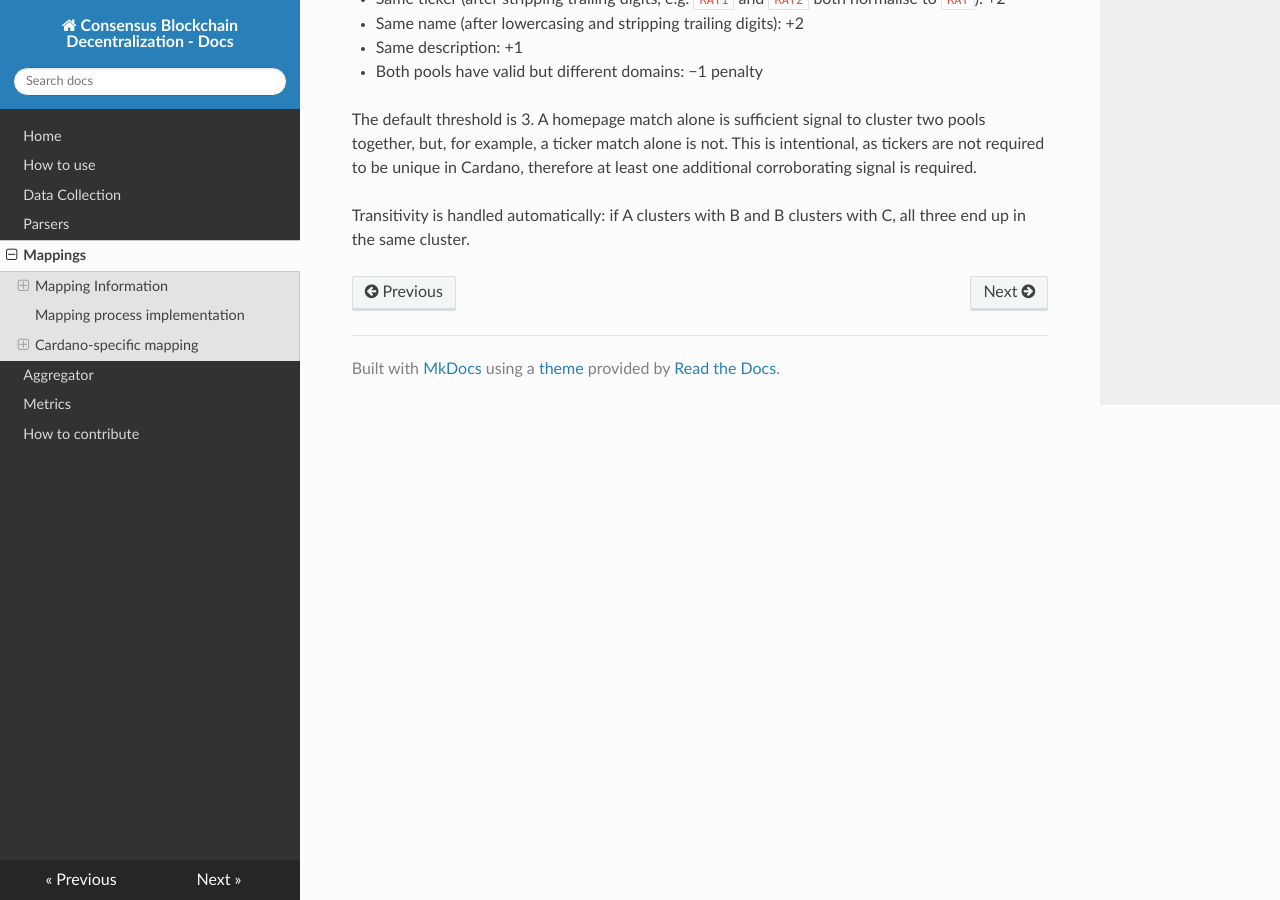
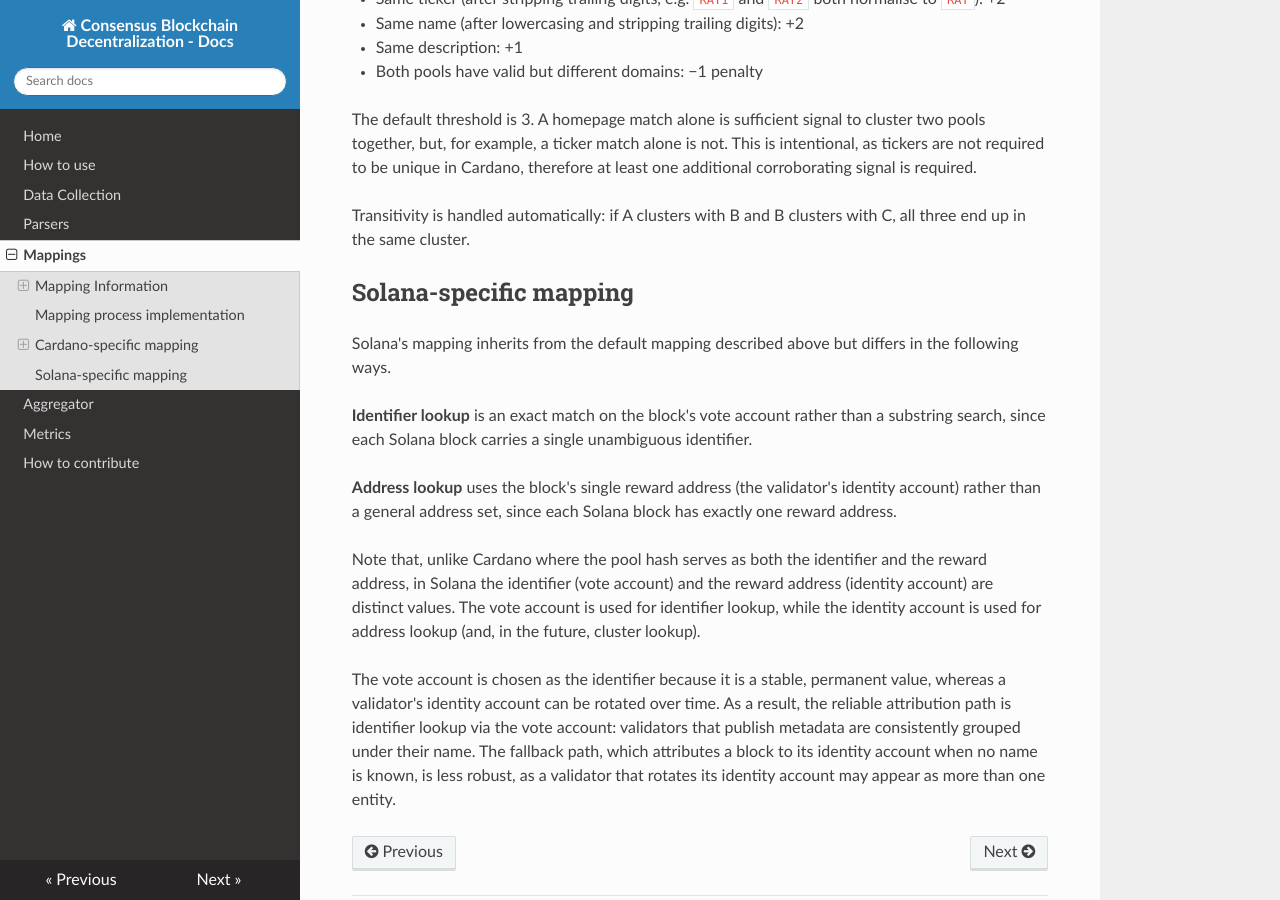
Before and after one commit to Blockchain-Technology-Lab/consensus-decentralization, an MkDocs documentation site: the page built from docs/mappings.md, in a window 1280 px wide and 900 px high, scrolled down 3990 px. Built offline with MkDocs 1.6.1, drawn with Linux system fonts in a browser that asks for light colours; nearby versions of some CDN libraries.

Commit message:
Document Solana support

```diff
--- a/docs/mappings.md
+++ b/docs/mappings.md
@@ -217,3 +217,30 @@ therefore at least one additional corroborating signal is required.
 
 Transitivity is handled automatically: if A clusters with B and B clusters with
 C, all three end up in the same cluster.
+
+## Solana-specific mapping
+
+Solana's mapping inherits from the default mapping described above but differs
+in the following ways.
+
+**Identifier lookup** is an exact match on the block's vote account rather than
+a substring search, since each Solana block carries a single unambiguous
+identifier.
+
+**Address lookup** uses the block's single reward address (the validator's
+identity account) rather than a general address set, since each Solana block
+has exactly one reward address.
+
+Note that, unlike Cardano where the pool hash serves as both the identifier and
+the reward address, in Solana the identifier (vote account) and the reward
+address (identity account) are distinct values. The vote account is used for
+identifier lookup, while the identity account is used for address lookup (and,
+in the future, cluster lookup).
+
+The vote account is chosen as the identifier because it is a stable, permanent
+value, whereas a validator's identity account can be rotated over time. As a
+result, the reliable attribution path is identifier lookup via the vote account:
+validators that publish metadata are consistently grouped under their name. The
+fallback path, which attributes a block to its identity account when no name is
+known, is less robust, as a validator that rotates its identity account may
+appear as more than one entity.
```
Also changed, not shown: README.md (+1 -0 lines), docs/data.md (+18 -0 lines), docs/index.md (+1 -0 lines), docs/parsers.md (+4 -0 lines).
